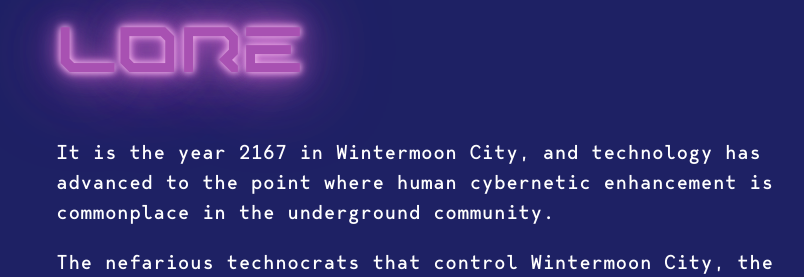
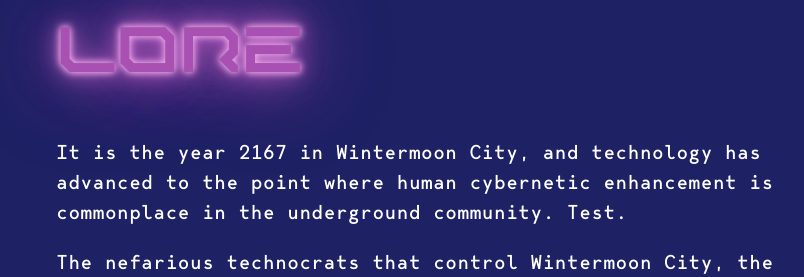
Before and after one commit to reunion-island-art-digitizer/saiba-gang-nft, a Next.js app: page / in a window 1280 px wide. Shown: the part 920-1197 px from the top of the page, without its empty margins (0-804 px from the left). Built offline with nearby package versions, Linux system fonts and the light colour scheme.

Commit message:
test: staging commit

```diff
--- a/pages/index.js
+++ b/pages/index.js
@@ -20,7 +20,7 @@ export default function Home() {
           <p>
             It is the year 2167 in Wintermoon City, and technology has advanced
             to the point where human cybernetic enhancement is commonplace in
-            the underground community.
+            the underground community. Test.
           </p>
           <p>
             The nefarious technocrats that control Wintermoon City, the Kaze
```
Also changed, not shown: 1 other file (tests, documents, lock files or other folders).
